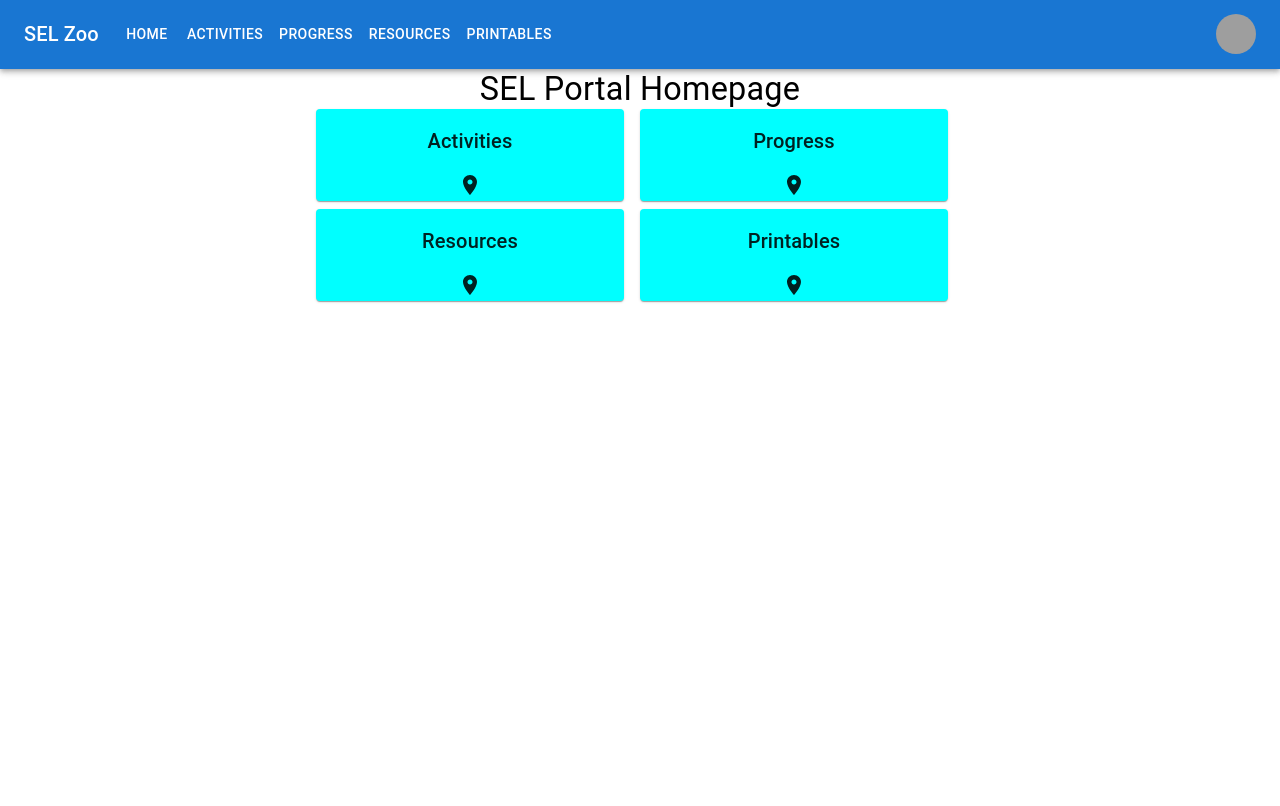
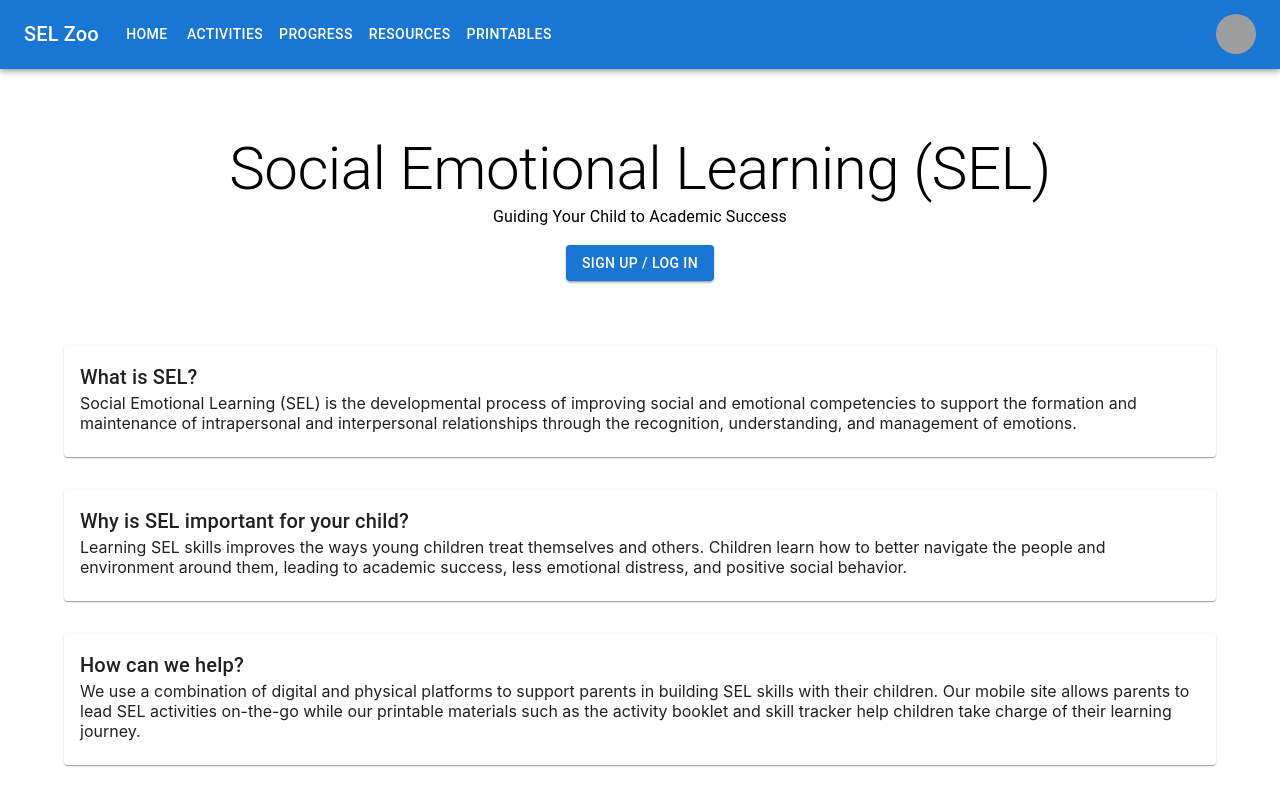
Before and after one commit to liu-caro/sel-site, a React (Create React App) app: page /landing in a window 1280 px wide. Shown: the top 806 px of the page. Built offline with nearby package versions, Linux system fonts and the light colour scheme; grey boxes are pictures that could not be loaded.

Commit message:
landing page bare bones created

```diff
--- a/src/App.js
+++ b/src/App.js
@@ -19,6 +19,7 @@ const App = () => {
         <MenuBar />
         <Routes>
           {/* home page */}
+          <Route path="/landing" element={<LandingPage />} />
           <Route path="/home" element={<HomePage />} />
 
           {/* main pages */}
--- a/src/screens/LandingPage.js
+++ b/src/screens/LandingPage.js
@@ -1,8 +1,68 @@
+import { Grid, Typography, Button, Card, CardContent } from '@mui/material';
+
 const LandingPage = () => {
   return (
-      <>
-      This is the landing page.
-      </>
+    <Grid
+      container
+      direction="column"
+      justifyContent="center"
+      alignItems="center"
+      spacing={2}
+      p={8}>
+
+      {/*
+        background photo behind text here
+        */}
+
+      <Grid item xs={12}>
+        <Typography variant="h2" align='center'>Social Emotional Learning (SEL)</Typography>
+        <Typography variant="body1" align='center'>Guiding Your Child to Academic Success</Typography>
+      </Grid>
+
+      <Grid item xs={12} mb={4}>
+        <Button variant="contained">Sign up / Log in</Button>
+      </Grid>
+
+      <Grid item xs={12} mt={2}>
+        <Card>
+          <CardContent>
+            <Typography variant="h6">What is SEL?</Typography>
+            <Typography variant="paragraph">
+              Social Emotional Learning (SEL) is the developmental process of improving social and emotional competencies
+              to support the formation and maintenance of intrapersonal and interpersonal relationships through the recognition,
+              understanding, and management of emotions.
+            </Typography>
+          </CardContent>
+        </Card>
+      </Grid>
+
+      <Grid item xs={12} mt={2}>
+        <Card>
+          <CardContent>
+            <Typography variant="h6">Why is SEL important for your child?</Typography>
+            <Typography variant="paragraph">
+              Learning SEL skills improves the ways young children treat themselves and others. Children learn how to better
+              navigate the people and environment around them, leading to academic success, less emotional distress, and
+              positive social behavior.
+            </Typography>
+          </CardContent>
+        </Card>
+      </Grid>
+
+      <Grid item xs={12} mt={2}>
+        <Card>
+          <CardContent>
+            <Typography variant="h6">How can we help?</Typography>
+            <Typography variant="paragraph">
+              We use a combination of digital and physical platforms to support parents in building SEL skills with their children.
+              Our mobile site allows parents to lead SEL activities on-the-go while our printable materials such as the activity booklet
+              and skill tracker help children take charge of their learning journey.
+            </Typography>
+          </CardContent>
+        </Card>
+      </Grid>
+
+    </Grid>
   );
 };
 
--- a/src/screens/SelCategories/RelationshipSkillsPage.js
+++ b/src/screens/SelCategories/RelationshipSkillsPage.js
@@ -1,5 +1,6 @@
-import { Grid, Typography } from '@mui/material';
-import Button from '@mui/material/Button';
+import { Grid, Typography, Button } from '@mui/material';
+import PlaceIcon from '@mui/icons-material/Place';
+import Card from '../../components/card/Card'
 
 const activitiesRS = [
   ['Count Me Down'],
@@ -58,7 +59,7 @@ const RelationshipSkillsPage = () => {
       {activitiesRS.map((activity) => {
         return (
           <Grid item key={activity} xs={12}>
-            <Button title={activity} />
+             <Button variant="contained">{activity} </Button>
           </Grid>
         )
       })}
```
